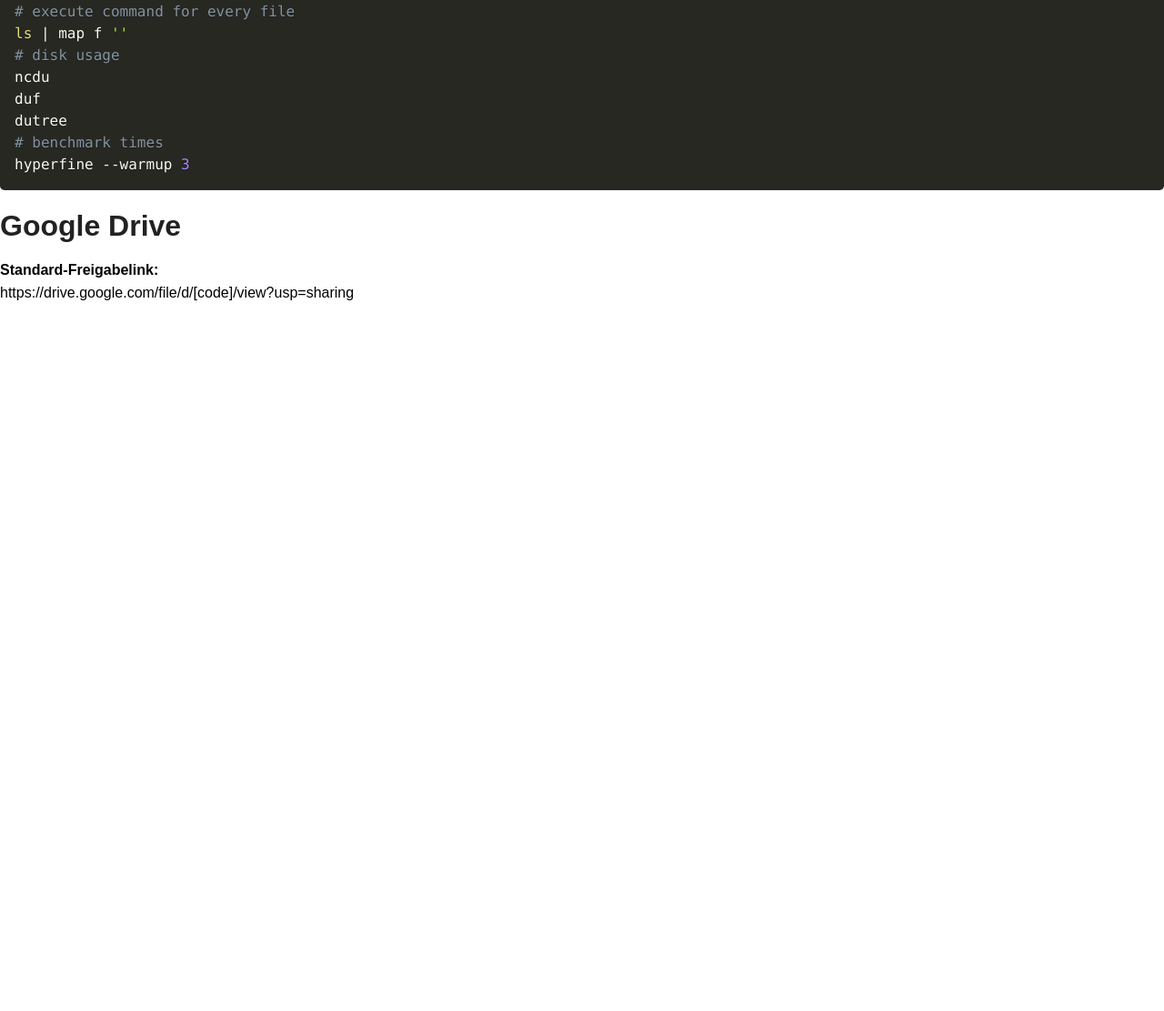
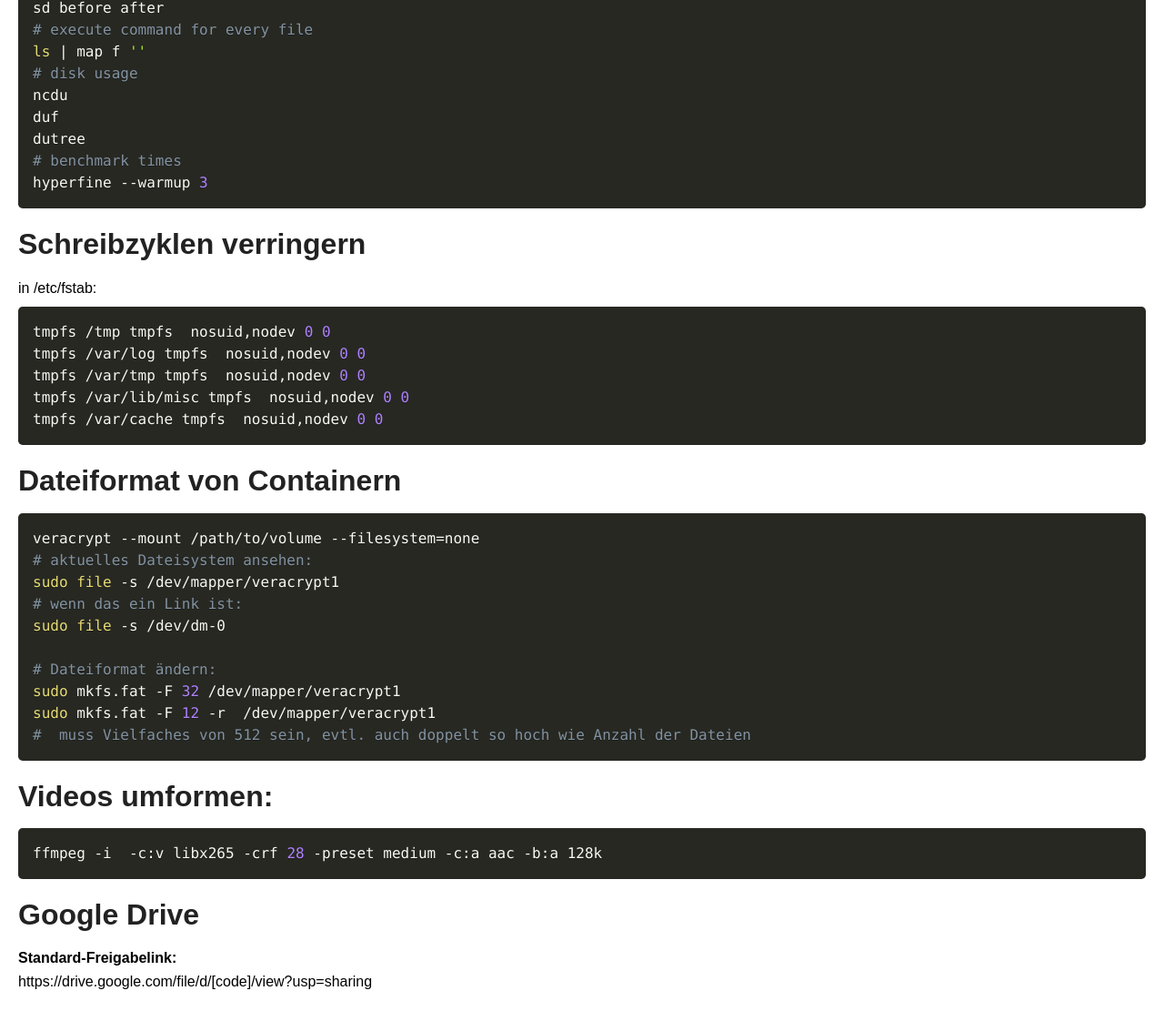
Before and after one commit to opsanford/opsanford.github.io, a plain HTML site: page linux2.html in a window 1280 px wide. Shown: the part 1350-2461 px from the top of the page at 91% size. Before the commit the page ends 1685 px from the top, so only its background shows below. Drawn offline with Linux system fonts and the light colour scheme.

Commit message:
Small changes before big changes

```diff
--- a/linux2.html
+++ b/linux2.html
@@ -1,7 +1,7 @@
 <!DOCTYPE html>
 <html lang="de">
 <head>
-    <title>Linux-Befehle</title>
+    <title>mehr Linux-Zeugs</title>
 	<meta charset="utf-8"/>
 	<link rel="icon" type="image/x-icon" href="https://opsanford.github.io/test/favicon.ico"/>
 	<link rel="stylesheet" type="text/css" href="styles.css">
@@ -70,6 +70,32 @@ dutree
 hyperfine --warmup 3 <command1> <command2>
 </code></pre>
 
+<h2>Schreibzyklen verringern</h2>
+in /etc/fstab:
+<pre><code class="language-bash">tmpfs /tmp tmpfs  nosuid,nodev 0 0
+tmpfs /var/log tmpfs  nosuid,nodev 0 0
+tmpfs /var/tmp tmpfs  nosuid,nodev 0 0
+tmpfs /var/lib/misc tmpfs  nosuid,nodev 0 0
+tmpfs /var/cache tmpfs  nosuid,nodev 0 0
+</code></pre>
+
+<h2>Dateiformat von Containern</h2>
+<pre><code class="language-bash">veracrypt --mount /path/to/volume --filesystem=none
+# aktuelles Dateisystem ansehen:
+sudo file -s /dev/mapper/veracrypt1
+# wenn das ein Link ist:
+sudo file -s /dev/dm-0
+
+# Dateiformat ändern:
+sudo mkfs.fat -F 32 /dev/mapper/veracrypt1
+sudo mkfs.fat -F 12 -r <min root entries> /dev/mapper/veracrypt1
+# <min root entries> muss Vielfaches von 512 sein, evtl. auch doppelt so hoch wie Anzahl der Dateien
+</code></pre>
+
+<h2>Videos umformen:</h2>
+<pre><code class="language-bash">ffmpeg -i <input path> -c:v libx265 -crf 28 -preset medium -c:a aac -b:a 128k <output path>
+</code></pre>
+
 <h2>Google Drive</h2>
 <b>Standard-Freigabelink:</b>
 <p>https://drive.google.com/file/d/[code]/view?usp=sharing</p>
--- a/styles.css
+++ b/styles.css
@@ -39,6 +39,7 @@ body {
     color: var(--text-color);
     font-family: 'Arial', sans-serif;
     line-height: 1.6;
+    padding: 20px;
 }
 
 main {
```
Also changed, not shown: index.html (+3 -3 lines).
